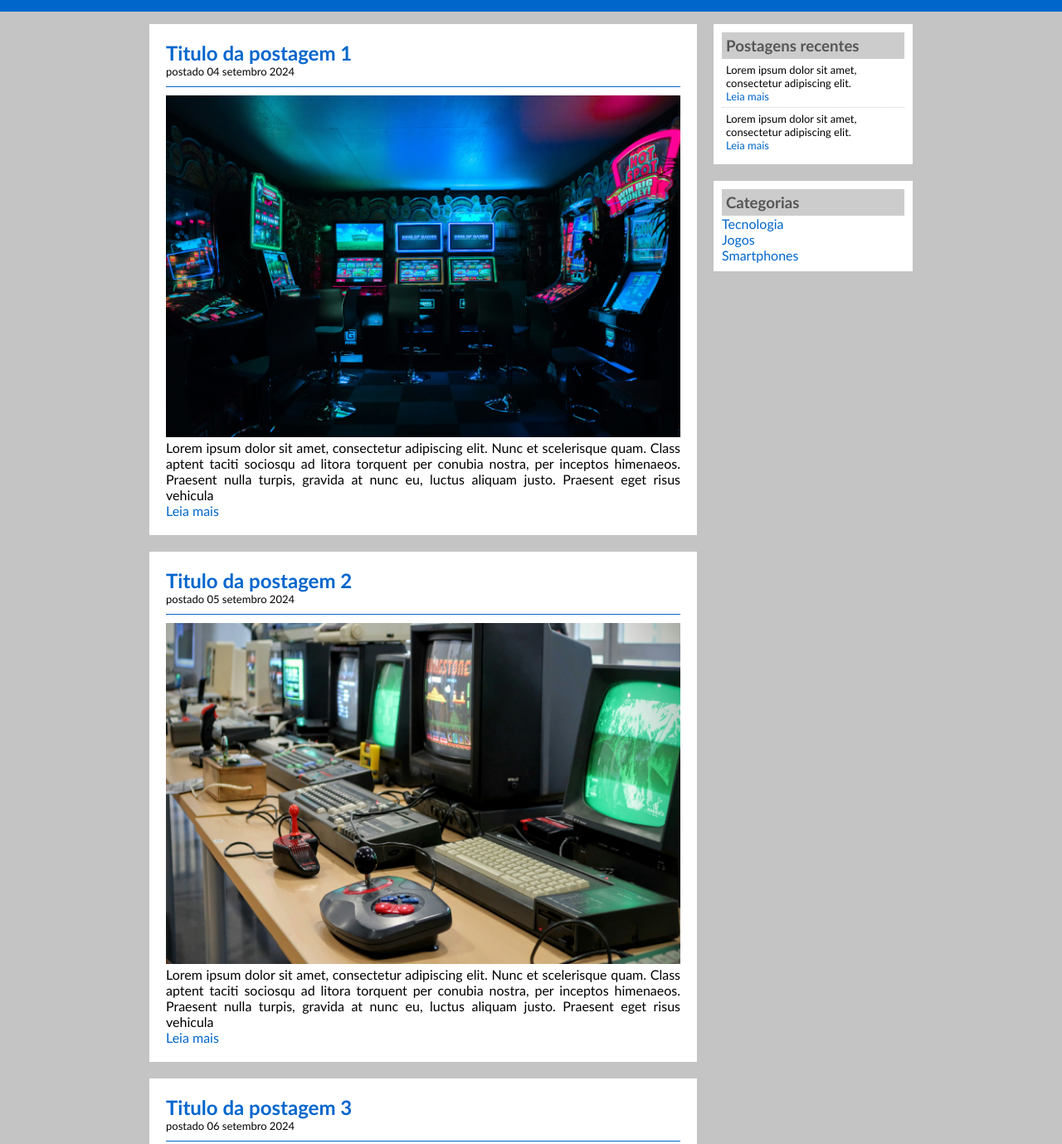
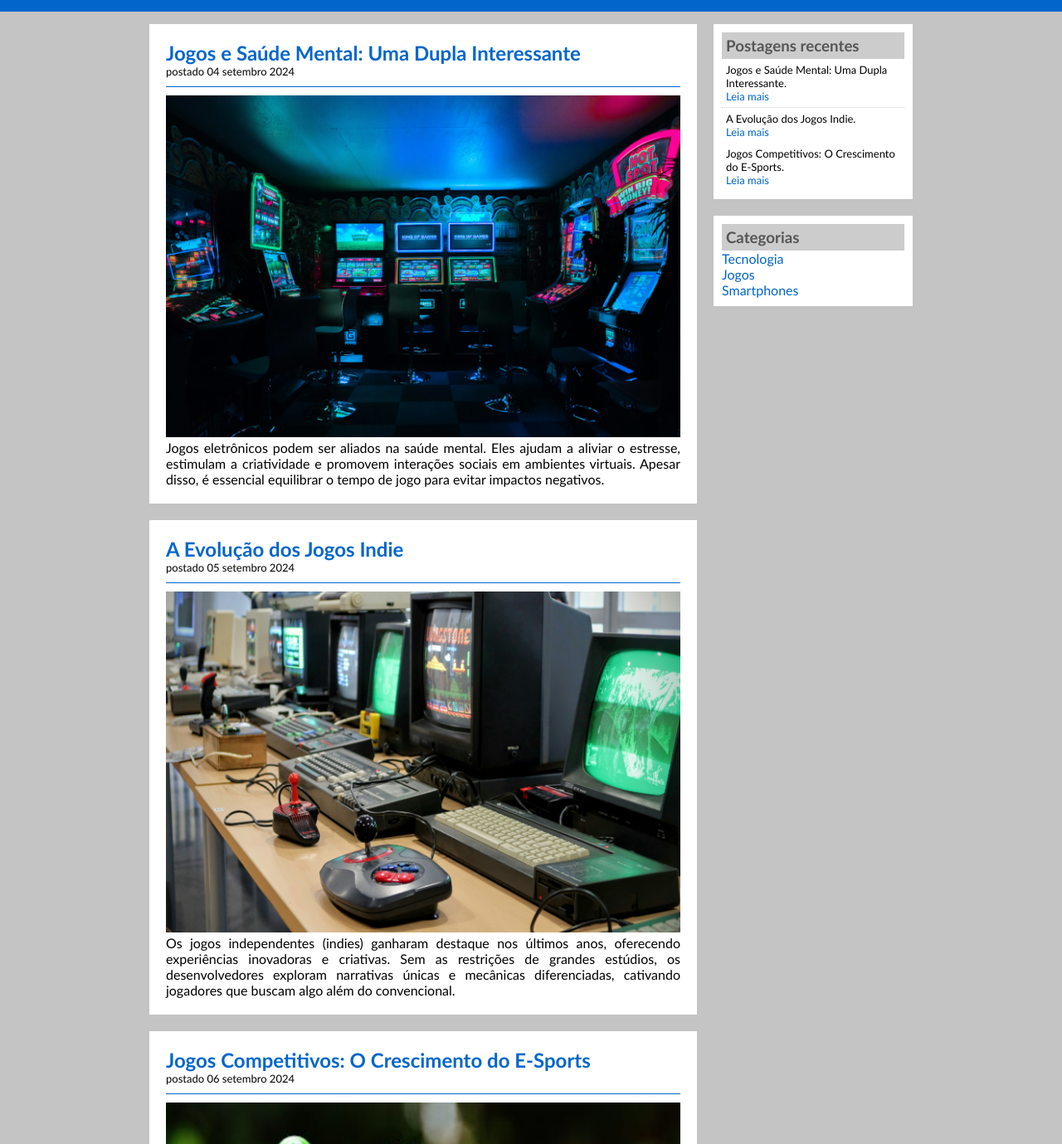
Before and after one commit to RicahardL/projeto_tecnologica_richard, a plain HTML site: page jogo.html in a window 1280 px wide. Shown: the part 123-1502 px from the top of the page at 83% size. Drawn offline with Linux system fonts and the light colour scheme.

Commit message:
segunda postagem

```diff
--- a/jogo.html
+++ b/jogo.html
@@ -31,35 +31,40 @@
 
             <!-- abertura postagem -->
             <div class="post">
-                <h2>Titulo da postagem 1</h2>
+                <h2 id="post1">Jogos e Saúde Mental: Uma Dupla Interessante</h2>
                 <span class="data-post">postado 04 setembro 2024</span>
                 <img class="img-post" src="imagens/game01.png">
                 <p>
-                    Lorem ipsum dolor sit amet, consectetur adipiscing elit. Nunc et scelerisque quam. Class aptent taciti sociosqu ad litora torquent per conubia nostra, per inceptos himenaeos. Praesent nulla turpis, gravida at nunc eu, luctus aliquam justo. Praesent eget risus vehicula
+                    Jogos eletrônicos podem ser aliados na saúde mental. Eles ajudam a aliviar o estresse, estimulam a criatividade e promovem
+                    interações sociais em ambientes virtuais. Apesar disso, é essencial equilibrar o tempo de jogo para evitar impactos negativos.
                 </p>
-                <a href="">Leia mais</a>
+
             </div>
             <!--fechamento postagem -->
              <!-- abertura postagem -->
              <div class="post">
-                <h2>Titulo da postagem 2</h2>
+                <h2 id="post2">A Evolução dos Jogos Indie</h2>
                 <span class="data-post">postado 05 setembro 2024</span>
                 <img class="img-post" src="imagens/game02.png">
                 <p>
-                    Lorem ipsum dolor sit amet, consectetur adipiscing elit. Nunc et scelerisque quam. Class aptent taciti sociosqu ad litora torquent per conubia nostra, per inceptos himenaeos. Praesent nulla turpis, gravida at nunc eu, luctus aliquam justo. Praesent eget risus vehicula
+                    Os jogos independentes (indies) ganharam destaque nos últimos anos, oferecendo experiências inovadoras e criativas.
+                    Sem as restrições de grandes estúdios, os desenvolvedores exploram narrativas únicas e mecânicas diferenciadas, cativando
+                    jogadores que buscam algo além do convencional.
                 </p>
-                <a href="">Leia mais</a>
+
             </div>
             <!--fechamento postagem -->
                         <!-- abertura postagem -->
             <div class="post">
-                <h2>Titulo da postagem 3</h2>
+                <h2 id="post3">Jogos Competitivos: O Crescimento do E-Sports</h2>
                 <span class="data-post">postado 06 setembro 2024</span>
                 <img class="img-post" src="imagens/game03.png">
                 <p>
-                    Lorem ipsum dolor sit amet, consectetur adipiscing elit. Nunc et scelerisque quam. Class aptent taciti sociosqu ad litora torquent per conubia nostra, per inceptos himenaeos. Praesent nulla turpis, gravida at nunc eu, luctus aliquam justo. Praesent eget risus vehicula
+                    Os esportes eletrônicos deixaram de ser apenas um hobby para se tornarem uma indústria bilionária.
+                    Competições de jogos como League of Legends e Counter-Strike atraem milhões de espectadores, demonstrando que
+                    o cenário competitivo está em constante ascensão.
                 </p>
-                <a href="">Leia mais</a>
+
             </div>
             <!--fechamento postagem -->
 
@@ -71,13 +76,18 @@
                 <h3>Postagens recentes</h3>
 
                 <div class="post-right">
-                    <p>Lorem ipsum dolor sit amet, consectetur adipiscing elit.</p>
-                    <a href="">Leia mais</a>
+                    <p>Jogos e Saúde Mental: Uma Dupla Interessante.</p>
+                    <a href="#post1">Leia mais</a>
                 </div>
 
                 <div class="post-right" style="border-bottom: none;">
-                    <p>Lorem ipsum dolor sit amet, consectetur adipiscing elit.</p>
-                    <a href="">Leia mais</a>
+                    <p>A Evolução dos Jogos Indie.</p>
+                    <a href="#post2">Leia mais</a>
+                </div>
+
+                <div class="post-right" style="border-bottom: none;">
+                    <p>Jogos Competitivos: O Crescimento do E-Sports.</p>
+                    <a href="#post3">Leia mais</a>
                 </div>
 
             </div>
@@ -85,9 +95,9 @@
             <div class="content-right">
                 <h3>Categorias</h3>
 
-                <a href="">Tecnologia</a><br>
-                <a href="">Jogos</a><br>
-                <a href="">Smartphones</a><br>
+                <a href="index.html">Tecnologia</a><br>
+                <a href="jogo.html">Jogos</a><br>
+                <a href="smartphones.html">Smartphones</a><br>
 
             </div>
 
```
Also changed, not shown: index.html (+17 -13 lines), smartphones.html (+10 -12 lines).
